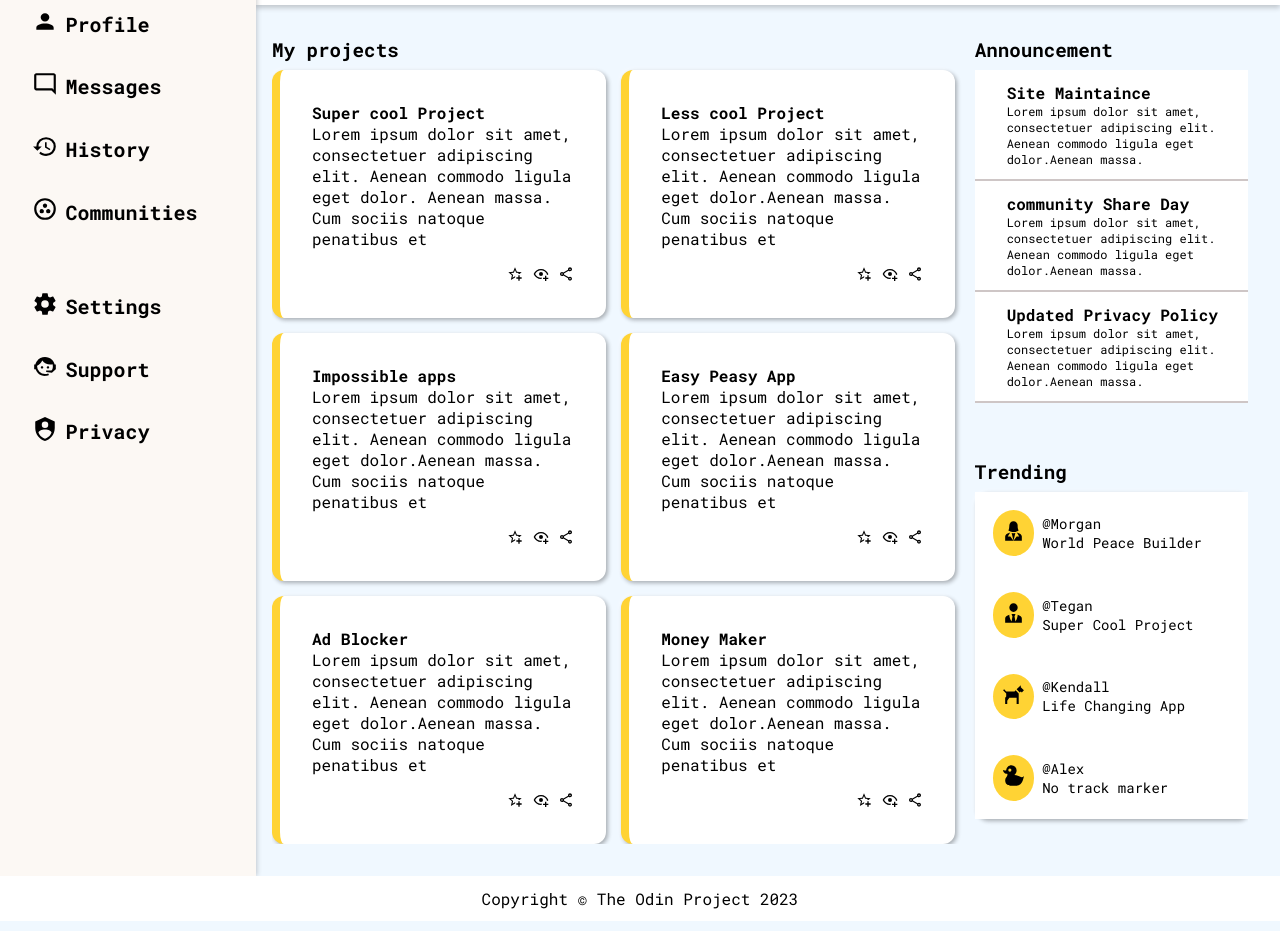
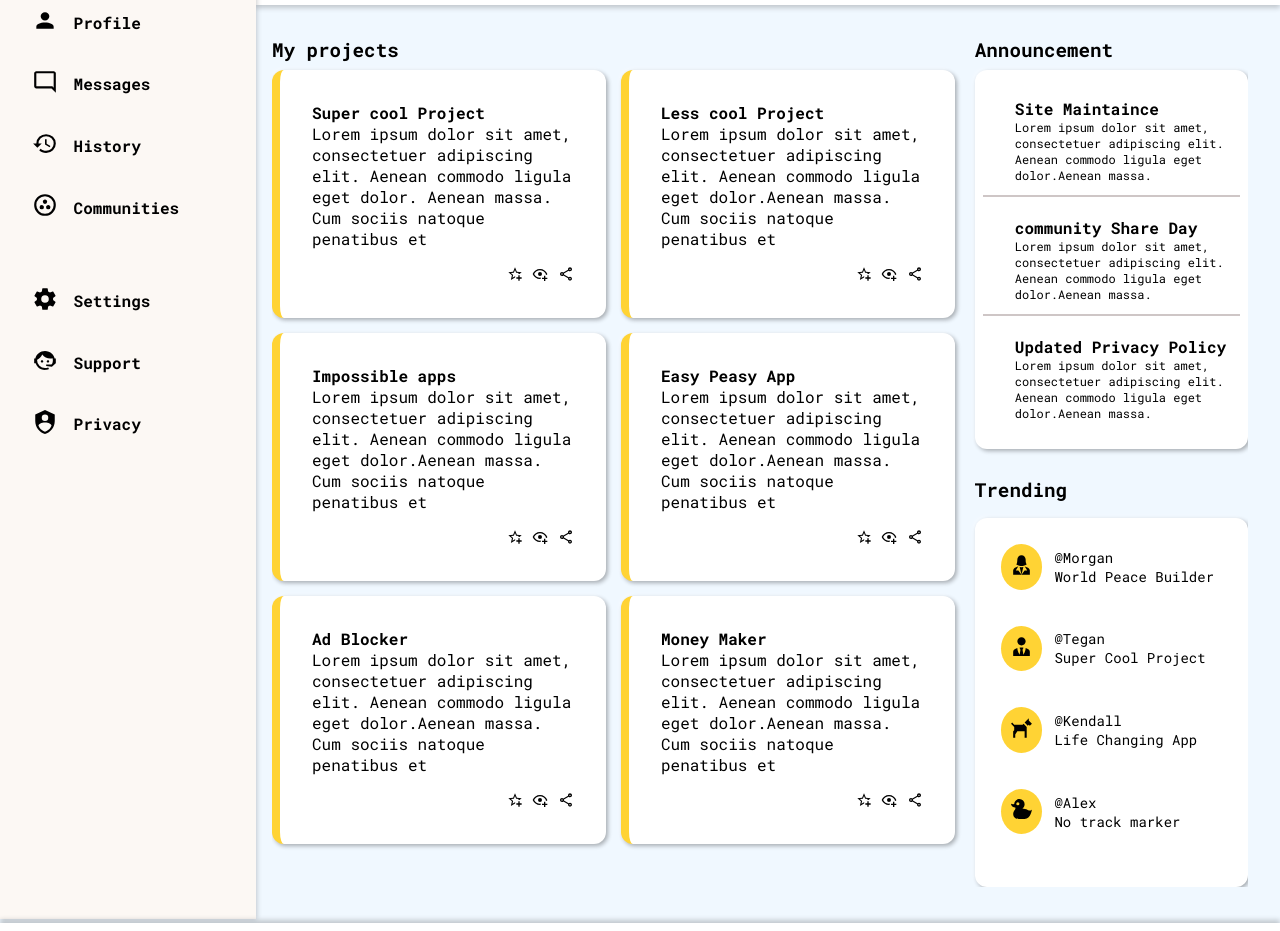
Before and after one commit to Franklyn883/Admin-Dashboard, a plain HTML site: page index.html in a window 1280 px wide. Shown: the part 149-1080 px from the top of the page. Drawn offline with Linux system fonts and the light colour scheme; a web font is replaced by a local one.

Commit message:
Edit README.md, index.html, style.css

```diff
--- a/index.html
+++ b/index.html
@@ -192,7 +192,7 @@
             Aenean commodo ligula eget dolor.Aenean massa.
             </P>
         </div>
-        <div class="card">
+        <div class="last card">
           <p class="title">Updated Privacy Policy</p>
           <P>Lorem ipsum dolor sit amet, consectetuer adipiscing elit.
             Aenean commodo ligula eget dolor.Aenean massa.
@@ -224,7 +224,7 @@
           <p>Life Changing App</p>
         </div>
         </div>
-        <div class="card">
+        <div class="last card">
           <div class="icon user-icon"><img src="resources/duck.svg"></div>
           <div class="user-info">
           <p class="user"><a href="#">@Alex</a></p>
--- a/style.css
+++ b/style.css
@@ -3,6 +3,7 @@
   margin: 0;
   box-sizing: content-box;
 }
+
 body{
   font-family: 'Poor Story', cursive;
 font-family: 'Roboto Mono', monospace;
@@ -10,18 +11,10 @@ font-size: clamp(0.5rem,1rem,2vw);
 background-color: aliceblue;
 
 }
-.header,
-.side-bar,
-.projects-section,
-.announcement-section,
-.trending-section{
 
-}
 .container{
   display: grid;
   grid-template-columns: 1fr 4fr;
-
-
 
 }
 
@@ -42,13 +35,13 @@ a{
 .header ul a{
   background-color:#6184D8;
   color: white;
-  padding: 8px 24px;
-  border-radius: 26px;
+  padding: 0.5rem 1.5rem;
+  border-radius: 1.5rem;
   font-weight: bold;
 }
+
 .header ul a:hover,
 .header ul a:active{
-
   background-color:#395db1;
 }
 .icon{
@@ -61,14 +54,13 @@ a{
   justify-content: space-between;
   align-items: center;
   padding: 0.5rem 2.5em;
-
-}.search-profile-section .search-bar input{
-  width: 45vw;
+}
+.search-profile-section .search-bar input{
+  width: 43vw;
   height: 2rem;
   margin-right: 3rem;
   border-radius: 16px;
   background-color: aliceblue;
-
 }
 .search-profile-section .profile-img{
   background-color: #FFD334;
@@ -115,7 +107,7 @@ background-color: #FFD334;
 
 .profile-section{
   display: flex;
-  gap: 8px;
+  gap: 12px;
   padding: 8px 24px;
   align-items: center;
   margin-left: -24px;
@@ -146,7 +138,7 @@ background-color: #FFD334;
 }
 .side-bar-item{
   padding: 1rem 2rem;
-  font-size: 2.5vh;
+  font-size: 1.2  rem;
 
 }
 .side-bar-item:hover,
@@ -162,13 +154,9 @@ background-color: #FFD334;
 
 }
 
-
-.side-bar-nav-1{
-
-}
 .side-bar .dashboard{
   display: flex;
-  gap: 0.5rem;
+  gap: 1rem;
   font-size: clamp(1vw,1.5rem,2rem);
   font-weight: bold;
   padding: 0.5rem 2rem;
@@ -188,7 +176,7 @@ background-color: #FFD334;
 }
 .side-bar-item{
   display: flex;
-  gap: 0.5rem;
+  gap: 1rem;
   align-items: center;
 
 }
@@ -198,7 +186,7 @@ background-color: #FFD334;
 .main-section-container{
   overflow: auto;
   display: grid;
-  gap: 1.2rem;
+  gap: 1.25rem;
   grid-template-columns: 2.5fr 1fr;
   grid-column: 2/3;
   grid-row: 2/3;
@@ -220,12 +208,14 @@ background-color: #FFD334;
   display: grid;
   grid-template-columns: repeat(auto-fill, minmax(250px,1fr));
   gap: 15px;
+  margin-bottom: 4px;
 
 }
 .project .card{
   border-left: 8px solid #FFD334;
   border-radius: 12px;
- box-shadow: 2px 2px 4px rgba(0, 0, 0, 0.3), -2px -2px 4px rgba(255, 255, 255, 0.3);
+  box-shadow: 2px 2px 4px rgba(0, 0, 0, 0.3), -2px -2px 4px rgba(255, 255, 255, 0.3);
+
 }
 .card{
 
@@ -253,11 +243,22 @@ background-color: #FFD334;
 .announcement-section .card{
 
   border-bottom: 2px solid rgb(206, 198, 198) ;
-
   font-size:12px;
   padding: 12px 0;
   padding-left:2rem;
+  margin: 8px 0;
 
+}
+.announcement{
+  background-color: white;
+  margin: 8px 0;
+  padding: 8px;
+  border-radius: 12px;
+  box-shadow: 2px 2px 4px rgba(0, 0, 0, 0.3), -2px -2px 4px rgba(255, 255, 255, 0.3);
+
+}
+.announcement .last{
+  border:none;
 }
 
 .trending{
@@ -265,22 +266,26 @@ border-radius: 12px;
 box-shadow: 2px 2px 4px rgba(0, 0, 0, 0.3), -2px -2px 4px rgba(255, 255, 255, 0.3)
 
 }
-.trending-section{
 
-  margin-top: 12px;
-
-
-
-}
 .trending .card{
   display:flex;
   align-items: center;
-  gap: 8px;
+  gap: 12px;
   padding: 18px;
   font-size: 14px;
 
 }
+.trending{
 
+  margin-top: 16px;
+  padding:8px;
+  background-color: white;
+  box-shadow: 2px 2px 4px rgba(0, 0, 0, 0.3), -2px -2px 4px rgba(255, 255, 255, 0.3);
+
+}
+.trending .last{
+  padding-bottom: 2.8rem;
+}
 
 .trending .user-icon{
   padding: 8px;
@@ -292,5 +297,7 @@ box-shadow: 2px 2px 4px rgba(0, 0, 0, 0.3), -2px -2px 4px rgba(255, 255, 255, 0.
   grid-column: 1/3;
   grid-row: 3/4 ;
   background-color: white;
-  padding: 12px 0;
+  padding: 1.5rem 0;
+  box-shadow: 0px -3px 5px 0px rgba(0, 0, 0, 0.2);
+    margin-top:4px;
 }
```
Also changed, not shown: 1 other file.
